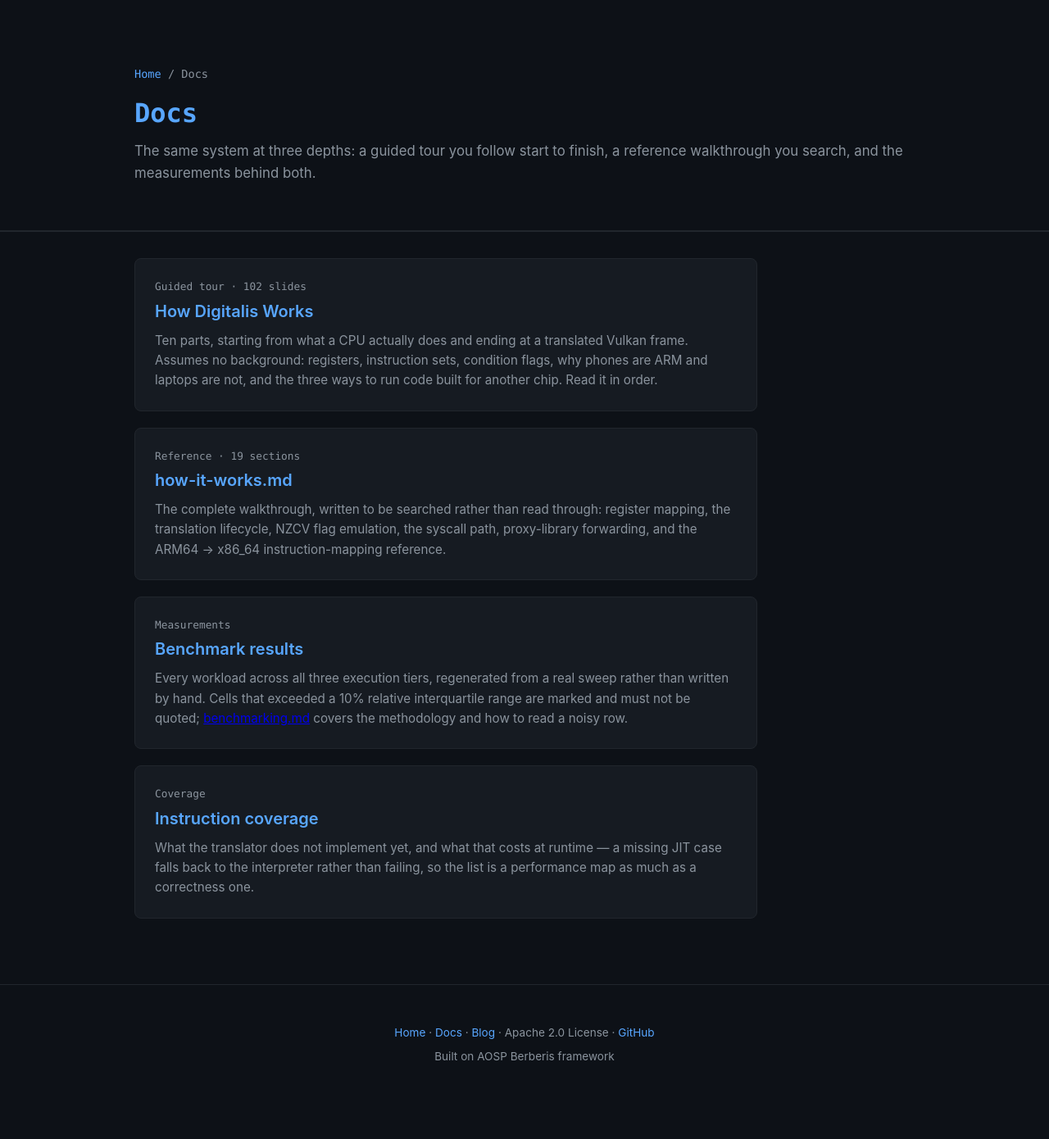
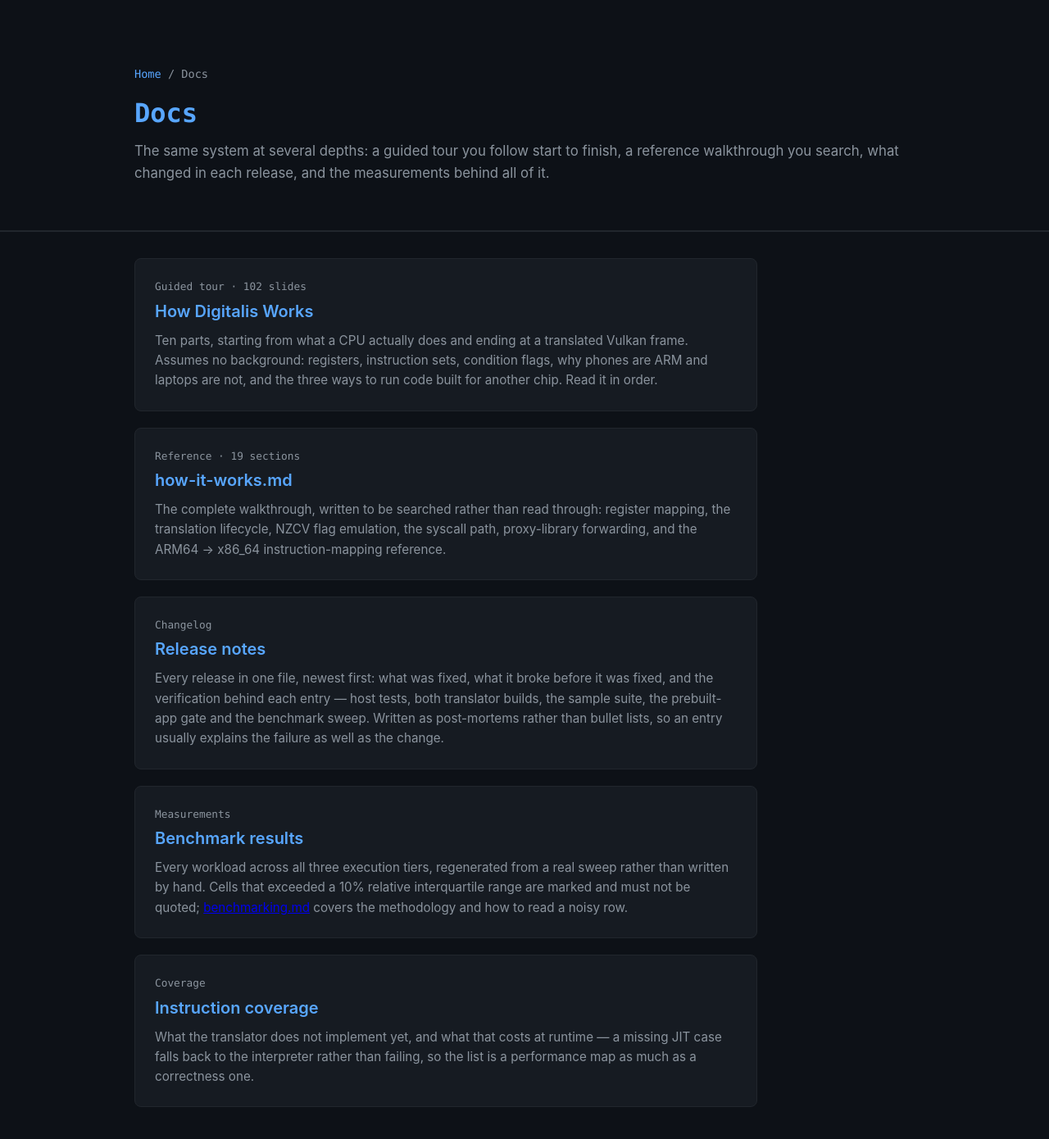
Before and after one commit to DigitalisX64/digitalisx64.github.io, a Jekyll site: the page built from docs.html, in a window 1280 px wide and 1400 px high. Shown: the top 1390 px of the window at 82% size. Built offline with Jekyll 4.4.1, drawn with Linux system fonts in a browser that asks for light colours.

Commit message:
site: list the release notes under Docs
RELEASE_NOTES.md was not linked from anywhere on the site. The blog's tagline
claims release notes, but its posts are narrative pieces -- the nine dated
entries in that file had no route in from the site at all.

Link the canonical file rather than mirroring it, matching how the other
reference entries here work, and widen the subhero tagline now that the page
enumerates more than three kinds of thing.

```diff
--- a/docs.html
+++ b/docs.html
@@ -9,7 +9,7 @@ permalink: /docs.html
     <div class="container">
       <div class="breadcrumb"><a href="{{ '/index.html' | relative_url }}">Home</a> / Docs</div>
       <h1 class="subhero-title">Docs</h1>
-      <p class="subhero-tagline">The same system at three depths: a guided tour you follow start to finish, a reference walkthrough you search, and the measurements behind both.</p>
+      <p class="subhero-tagline">The same system at several depths: a guided tour you follow start to finish, a reference walkthrough you search, what changed in each release, and the measurements behind all of it.</p>
     </div>
   </header>
 
@@ -27,6 +27,11 @@ permalink: /docs.html
           <p class="post-card-excerpt">The complete walkthrough, written to be searched rather than read through: register mapping, the translation lifecycle, NZCV flag emulation, the syscall path, proxy-library forwarding, and the ARM64 &rarr; x86_64 instruction-mapping reference.</p>
         </li>
         <li class="post-card">
+          <p class="post-card-meta">Changelog</p>
+          <h2 class="post-card-title"><a href="https://github.com/DigitalisX64/digitalis/blob/android-latest-release/docs/RELEASE_NOTES.md" target="_blank" rel="noopener">Release notes</a></h2>
+          <p class="post-card-excerpt">Every release in one file, newest first: what was fixed, what it broke before it was fixed, and the verification behind each entry &mdash; host tests, both translator builds, the sample suite, the prebuilt-app gate and the benchmark sweep. Written as post-mortems rather than bullet lists, so an entry usually explains the failure as well as the change.</p>
+        </li>
+        <li class="post-card">
           <p class="post-card-meta">Measurements</p>
           <h2 class="post-card-title"><a href="https://github.com/DigitalisX64/digitalis/blob/android-latest-release/docs/benchmark-results.md" target="_blank" rel="noopener">Benchmark results</a></h2>
           <p class="post-card-excerpt">Every workload across all three execution tiers, regenerated from a real sweep rather than written by hand. Cells that exceeded a 10% relative interquartile range are marked and must not be quoted; <a href="https://github.com/DigitalisX64/digitalis/blob/android-latest-release/docs/benchmarking.md" target="_blank" rel="noopener">benchmarking.md</a> covers the methodology and how to read a noisy row.</p>
```
